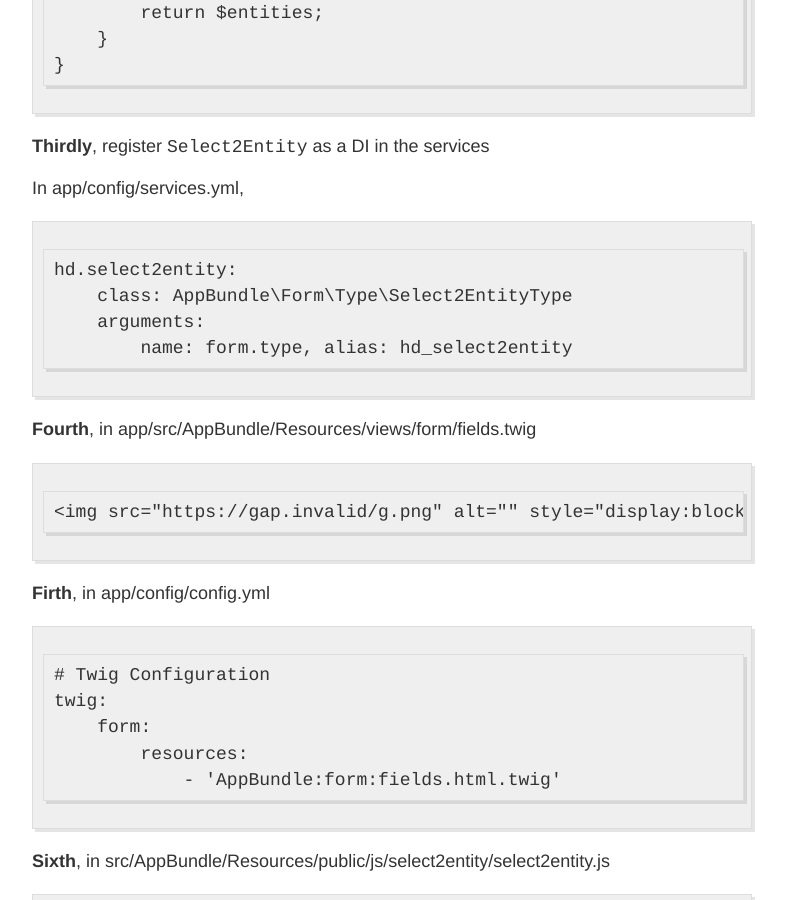
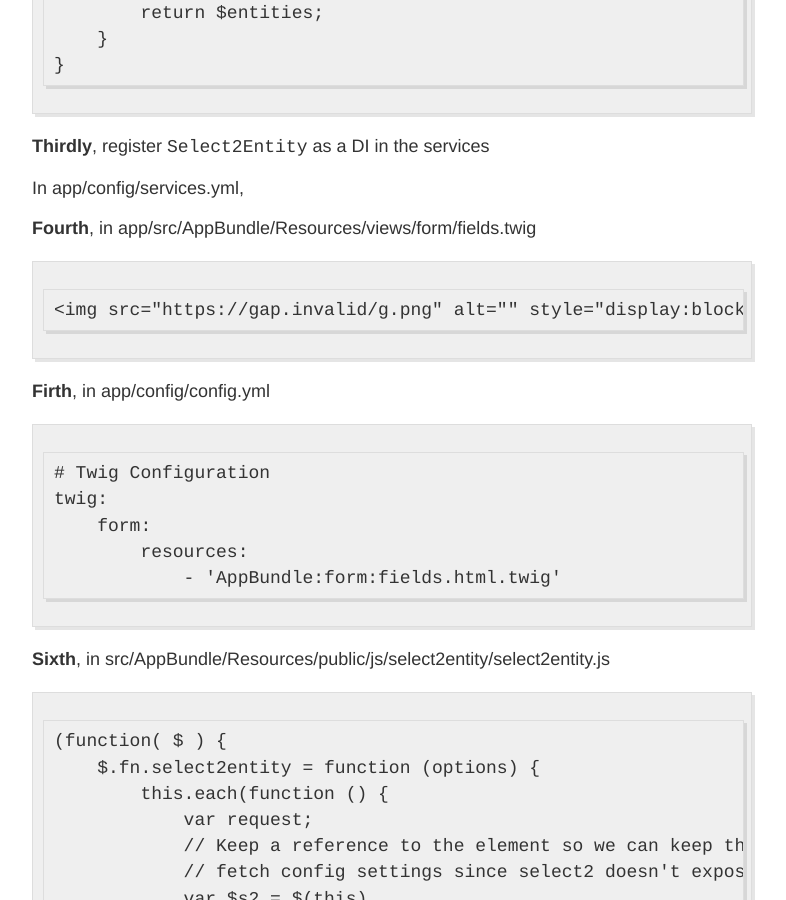
Before and after one commit to ngocongcan/ngocongcan.github.io, a Jekyll site: the page built from _posts/2019-03-10-Select2-Entity-In_Symfony-2.md, in a window 1280 px wide and 900 px high, scrolled down 7537 px. Shown: the whole window, without its empty margins (248-1034 px from the left). Built offline with Jekyll 4.4.1, drawn with Linux system fonts in a browser that asks for light colours; our own code applies the rules of GitHub Pages for plain Markdown files.

Commit message:
Fix synxtax error

```diff
--- a/_posts/2019-03-10-Select2-Entity-In_Symfony-2.md
+++ b/_posts/2019-03-10-Select2-Entity-In_Symfony-2.md
@@ -271,11 +271,6 @@ Due to many reasons, you can not refactor/upgrade your project/framework/library
 In app/config/services.yml,
 
 
-
-    hd.select2entity:
-        class: AppBundle\Form\Type\Select2EntityType
-        arguments:
-            name: form.type, alias: hd_select2entity
 
 **Fourth**, in app/src/AppBundle/Resources/views/form/fields.twig
 
```
